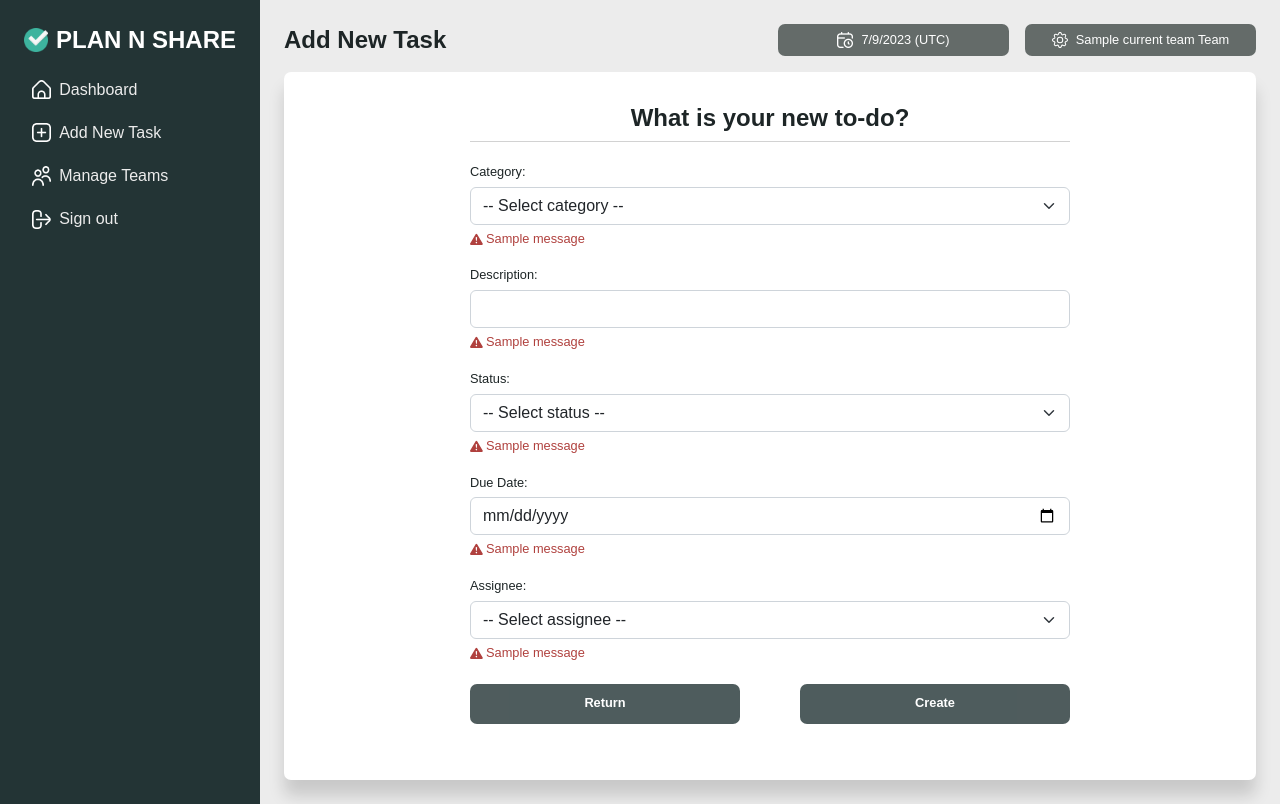
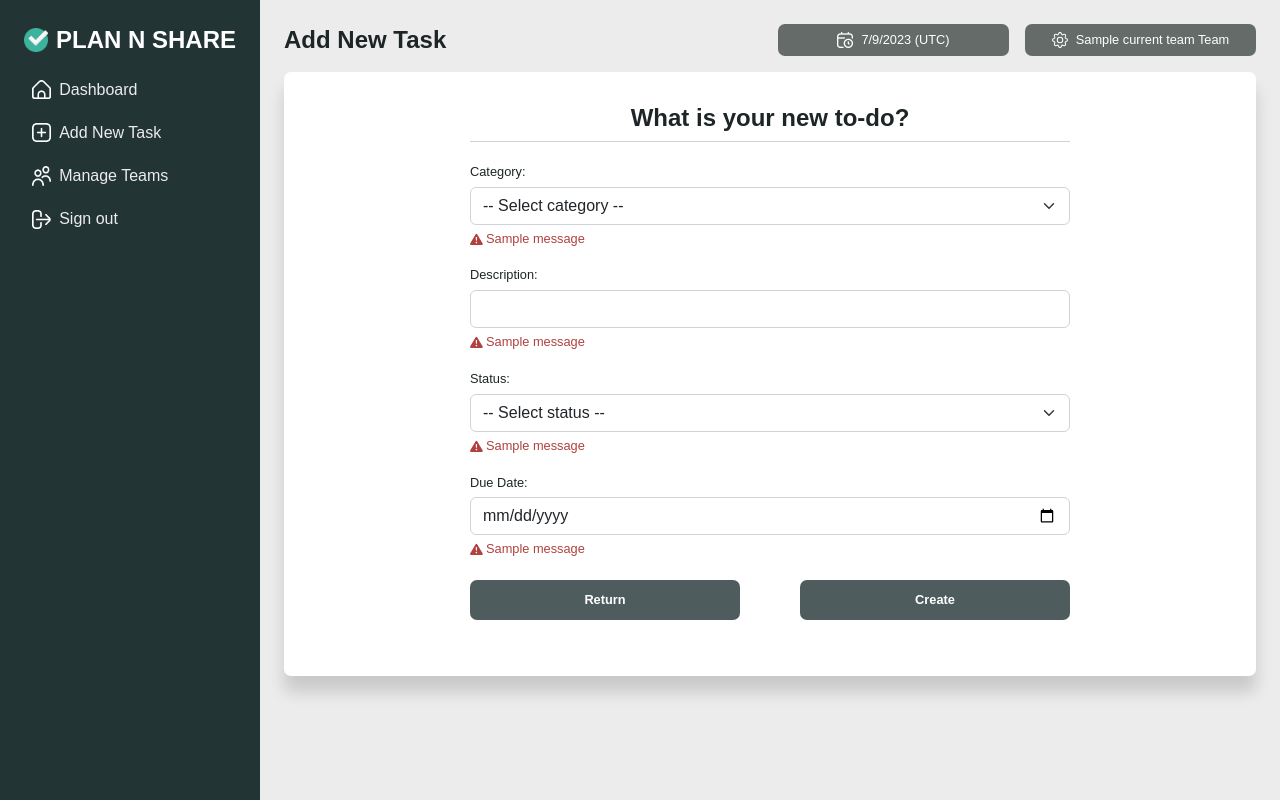
Before and after one commit to clairehwcho/plan-n-share, a Flask app: template flask_app/templates/add_task.html in a window 1280 px wide. Run offline with Flask 3, Linux system fonts and the light colour scheme; the template is opened without the code that fills it: most values are stand-ins (such as "Sample title", 1, 10 or a date in 2020); one stand-in notice (Sample message) is shown.

Commit message:
delete assignee input in add new task form

```diff
--- a/flask_app/templates/add_task.html
+++ b/flask_app/templates/add_task.html
@@ -97,8 +97,8 @@
                                 <form action="/tasks/new/create" method="post" autocomplete="off">
                                     <div class="form-group mb-4">
                                         <label for="add-task-category" class="mb-2">Category:</label>
-                                        <select class="form-select task-category" id="add-task-category" name="category"
-                                            onchange="handleAssigneeOptions()">
+                                        <select class="form-select task-category" id="add-task-category"
+                                            name="category">
                                             <option value="" selected="selected">-- Select category --</option>
                                             <option value="Private"> Private (only visible to you)</option>
                                             <option value="Public"> Public (shared with your team)</option>
@@ -188,43 +188,6 @@
                                         {% endwith %}
                                     </div>
                                     <div class="form-group mb-4">
-                                        <label for="add-task-assignee-id" class="mb-2">Assignee:</label>
-                                        <select class="form-select task-assignee-id" id="add-task-assignee-id"
-                                            name="assignee_id">
-                                            <option class="assign-default-option" value="" selected="selected">-- Select
-                                                assignee --</option>
-                                            <option class="assign-myself-option" value="{{ session['user_id'] }}">
-                                                Myself
-                                            </option>
-                                            {% if all_team_users %}
-                                            {% for user in all_team_users %}
-                                            {% if user.id != session['user_id'] %}
-                                            <option class="assign-others-option" value="{{ user.id }}"> {{
-                                                user.first_name
-                                                }} {{ user.last_name }}
-                                            </option>
-                                            {% endif %}
-                                            {% endfor %}
-                                            {% endif %}`
-                                        </select>
-                                        {% with messages =
-                                        get_flashed_messages(category_filter=["error_task_assignee_id"]) %}
-                                        {% if messages %}
-                                        {% for message in messages %}
-                                        <p class="alert-message error-message">
-                                            <svg xmlns="http://www.w3.org/2000/svg" width="0.8rem" height="0.8rem"
-                                                fill="currentColor" class="bi bi-exclamation-triangle-fill"
-                                                viewBox="0 0 16 16">
-                                                <path
-                                                    d="M8.982 1.566a1.13 1.13 0 0 0-1.96 0L.165 13.233c-.457.778.091 1.767.98 1.767h13.713c.889 0 1.438-.99.98-1.767L8.982 1.566zM8 5c.535 0 .954.462.9.995l-.35 3.507a.552.552 0 0 1-1.1 0L7.1 5.995A.905.905 0 0 1 8 5zm.002 6a1 1 0 1 1 0 2 1 1 0 0 1 0-2z" />
-                                            </svg>
-                                            {{ message }}
-                                        </p>
-                                        {% endfor %}
-                                        {% endif %}
-                                        {% endwith %}
-                                    </div>
-                                    <div class="form-group mb-4">
                                         <a href="/">
                                             <button class="button button-1 full-width" type="button">Return</button>
                                         </a>
```
